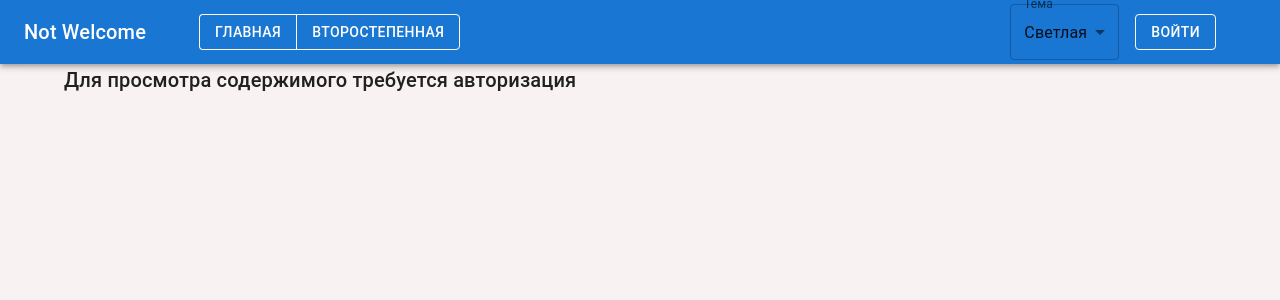
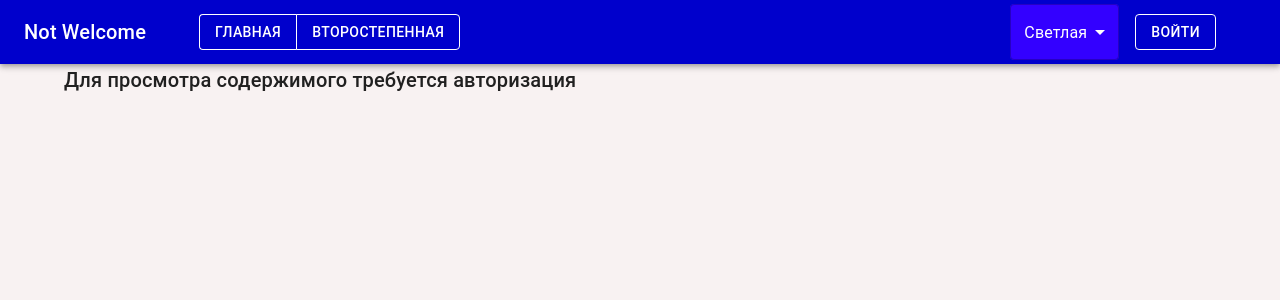
Before and after one commit to KirTheCat/-w-, a React (Create React App) app: page / in a window 1280 px wide. Shown: the top 300 px of the page. Built offline with nearby package versions, Linux system fonts and the light colour scheme.

Commit message:
NavBar and themes update

```diff
--- a/src/components/NavBar.js
+++ b/src/components/NavBar.js
@@ -1,12 +1,25 @@
 import React from 'react';
-import { AppBar, Toolbar, Typography, Button, ButtonGroup, Avatar, FormControl, InputLabel, Select, MenuItem } from '@mui/material';
-import { Link, useLocation, useNavigate } from 'react-router-dom';
-import { deepOrange } from '@mui/material/colors';
+import {
+    AppBar,
+    Toolbar,
+    Typography,
+    Button,
+    ButtonGroup,
+    Avatar,
+    FormControl,
+    Select,
+    MenuItem,
+    useTheme, InputLabel
+} from '@mui/material';
+import {Link, useLocation, useNavigate} from 'react-router-dom';
+import {deepOrange} from '@mui/material/colors';
 
-const NavBarContent = ({ isAuthenticated, handleLoginClick, handleLogout, handleThemeChange, themeName }) => (
+const NavBarContent = ({isAuthenticated, handleLoginClick, handleLogout, handleThemeChange, themeName}) => {
+        const theme = useTheme();
+        return (
             <AppBar position="static">
                 <Toolbar>
-            <Typography sx={{ width: '175px' }} variant="h6">
+                    <Typography sx={{width: '175px'}} variant="h6">
                         {isAuthenticated ? "Welcome" : "Not Welcome"}
                     </Typography>
 
@@ -18,9 +31,19 @@ const NavBarContent = ({ isAuthenticated, handleLoginClick, handleLogout, handle
 
                     {/** селектор тем **/}
 
-            <FormControl sx={{ marginLeft: 'auto', marginRight: 2 }}>
-                <InputLabel>Тема</InputLabel>
-                <Select value={themeName} onChange={handleThemeChange}>
+                    <FormControl sx={{marginLeft: 'auto', marginRight: 2}}>
+                        <Select
+                            labelId="theme-select-label"
+                            value={themeName}
+                            onChange={handleThemeChange}
+                            sx={{
+                                '& .MuiSelect-select': {
+                                backgroundColor: theme.palette.primary.select,
+                                    color: theme.palette.primary.contrastText,
+                                },
+                                '& .MuiSelect-icon': { color: theme.palette.primary.contrastText, },
+                            }}
+                        >
                             <MenuItem value="light">Светлая</MenuItem>
                             <MenuItem value="dark">Тёмная</MenuItem>
                             <MenuItem value="green">Зелёная</MenuItem>
@@ -30,19 +53,24 @@ const NavBarContent = ({ isAuthenticated, handleLoginClick, handleLogout, handle
 
                     {/*** *** ***/}
 
-            <div style={{ display: 'flex', alignItems: 'center' }}>
+                    <div style={{display: 'flex', alignItems: 'center'}}>
                         {isAuthenticated ? (
                             <>
-                        <Button sx={{ marginLeft: '20px' }} variant="outlined" color="inherit" onClick={handleLogout}>Выйти</Button>
-                        <Avatar sx={{ bgcolor: deepOrange[300], marginLeft: '10px' }}>К</Avatar>
+                                <Button sx={{marginLeft: '20px'}} variant="outlined" color="inherit"
+                                        onClick={handleLogout}>Выйти</Button>
+                                <Avatar sx={{bgcolor: deepOrange[300], marginLeft: '10px'}}>К</Avatar>
                             </>
                         ) : (
-                    <Button sx={{ marginRight: '40px' }} variant="outlined" color="inherit" onClick={handleLoginClick}>Войти</Button>
+                            <Button sx={{marginRight: '40px'}} variant="outlined" color="inherit"
+                                    onClick={handleLoginClick}>Войти</Button>
                         )}
                     </div>
                 </Toolbar>
             </AppBar>
         );
+
+    }
+;
 
 const NavBar = (props) => {
     const location = useLocation();
--- a/src/mui/theme.js
+++ b/src/mui/theme.js
@@ -4,7 +4,8 @@ const lightTheme = createTheme({
     palette: {
         mode: 'light',
         primary: {
-            main: '#1976d2',
+            main: '#0000CC',
+            select: '#3300FF',
         },
         secondary: {
             main: '#ff4081',
@@ -35,7 +36,8 @@ const darkTheme = createTheme({
     palette: {
         mode: 'dark',
         primary: {
-            main: '#bb86fc',
+            main: '#CC66FF',
+            select: '#CC99FF',
         },
         secondary: {
             main: '#03dac6',
@@ -63,7 +65,8 @@ const greenTheme = createTheme({
     palette: {
         mode: 'light',
         primary: {
-            main: '#66bb6a',
+            main: '#339900',
+            select: '#66CC66',
         },
         secondary: {
             main: '#a5d6a7',
@@ -91,7 +94,8 @@ const purpleTheme = createTheme({
     palette: {
         mode: 'light',
         primary: {
-            main: '#ab47bc',
+            main: '#CC66FF',
+            select: '#CC99FF',
         },
         secondary: {
             main: '#ce93d8',
```
Lines whose indentation alone changed are shown as unchanged.
